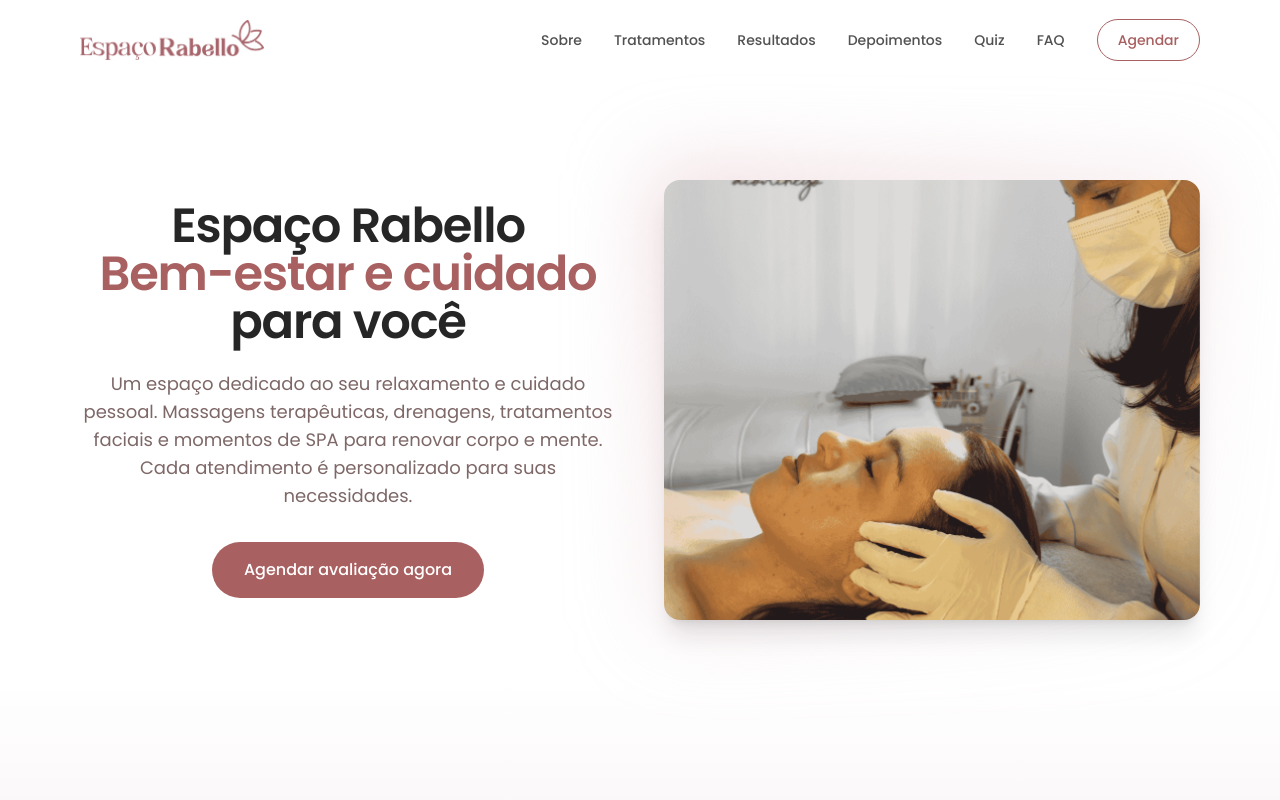
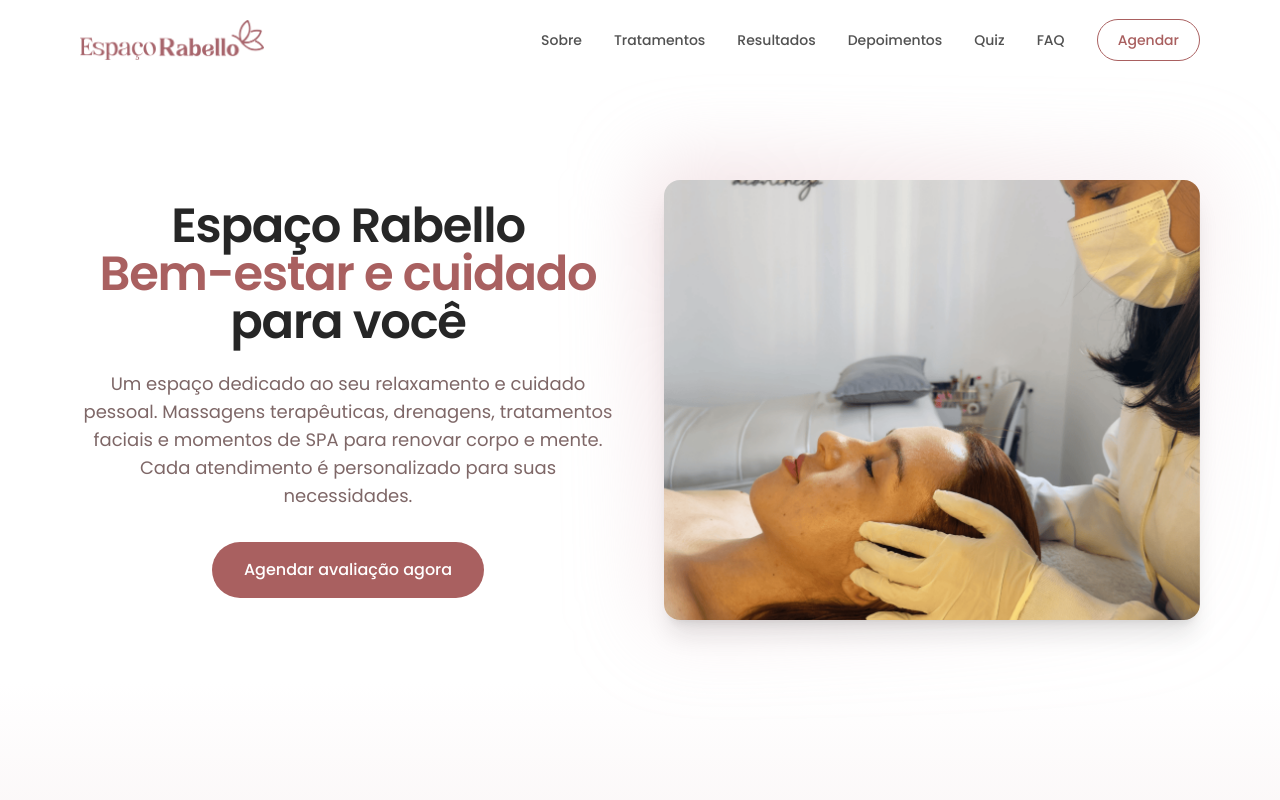
Before and after one commit to LUISFELIPE01010/espa-o-rabello-landing, a React (Vite) app: page / in a window 1280 px wide. Shown: the top 800 px of the page. Built offline with nearby package versions, Linux system fonts and the light colour scheme; the HTML template or start-up script is replaced by a standard one.

Commit message:
Visual edit in Lovable
Edited UI in Lovable

```diff
--- a/src/components/Hero.tsx
+++ b/src/components/Hero.tsx
@@ -30,7 +30,7 @@ const Hero = () => {
         }}>
             <div className="relative">
               <div className="absolute -inset-4 bg-gradient-to-br from-secondary/50 to-transparent rounded-3xl blur-2xl" />
-              <img alt="Tratamento estético no Espaço Rabello" className="relative w-full max-h-[60vh] lg:max-h-[55vh] rounded-2xl shadow-xl object-cover aspect-square" loading="eager" src="/lovable-uploads/9c25a4e3-843b-48e0-a824-1cf813e73aed.png" />
+              <img alt="Tratamento estético no Espaço Rabello" className="relative w-full max-h-[60vh] lg:max-h-[55vh] rounded-2xl shadow-xl object-cover aspect-square" loading="eager" src="/lovable-uploads/4a44cf0b-4ea1-4a81-97d5-ef0c7f0a0b19.png" />
             </div>
           </div>
         </div>
```
Also changed, not shown: public/lovable-uploads/4a44cf0b-4ea1-4a81-97d5-ef0c7f0a0b19.png (added).
